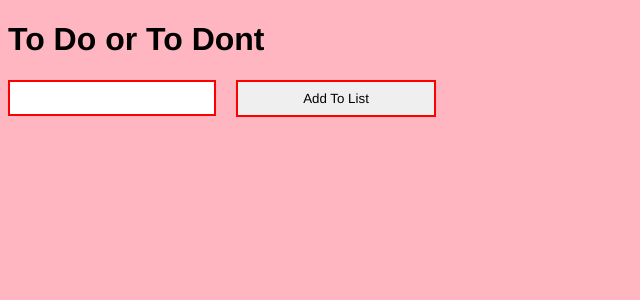
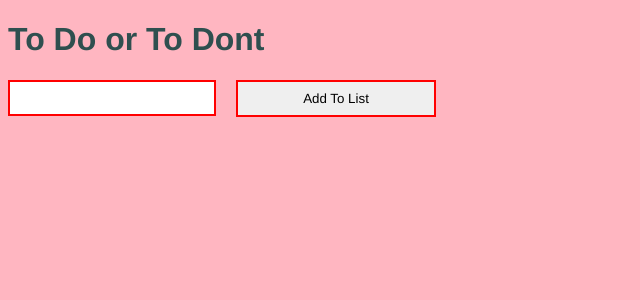
Before and after one commit to ccloops/todont, a React app: page / in a window 1280 px wide. Shown: the top 300 px of the page, without its empty margins (0-640 px from the left). Built offline with nearby package versions, Linux system fonts and the light colour scheme.

Commit message:
updated font color

```diff
--- a/src/main.scss
+++ b/src/main.scss
@@ -1,5 +1,6 @@
 body {
   background-color: lightPink;
+  color: darkSlateGray;
   font-family: Helvetica;
 }
 
```
